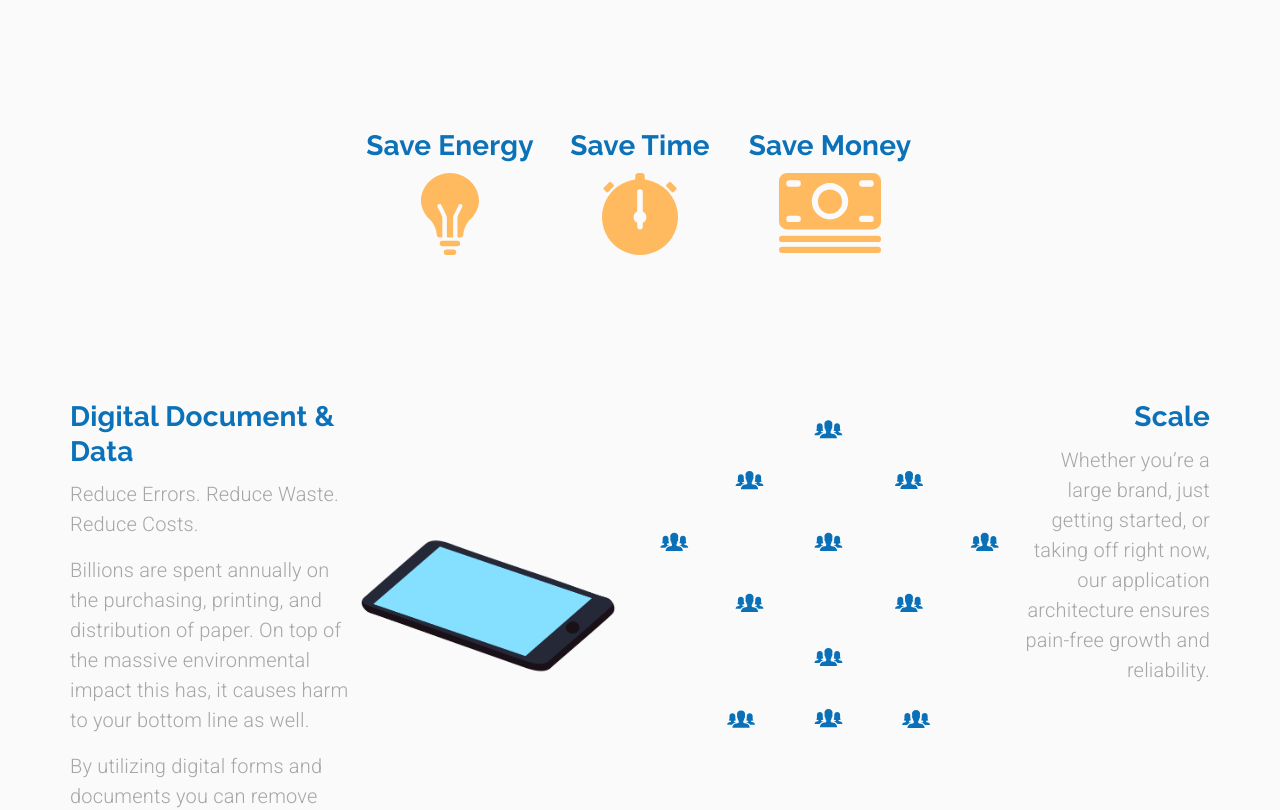
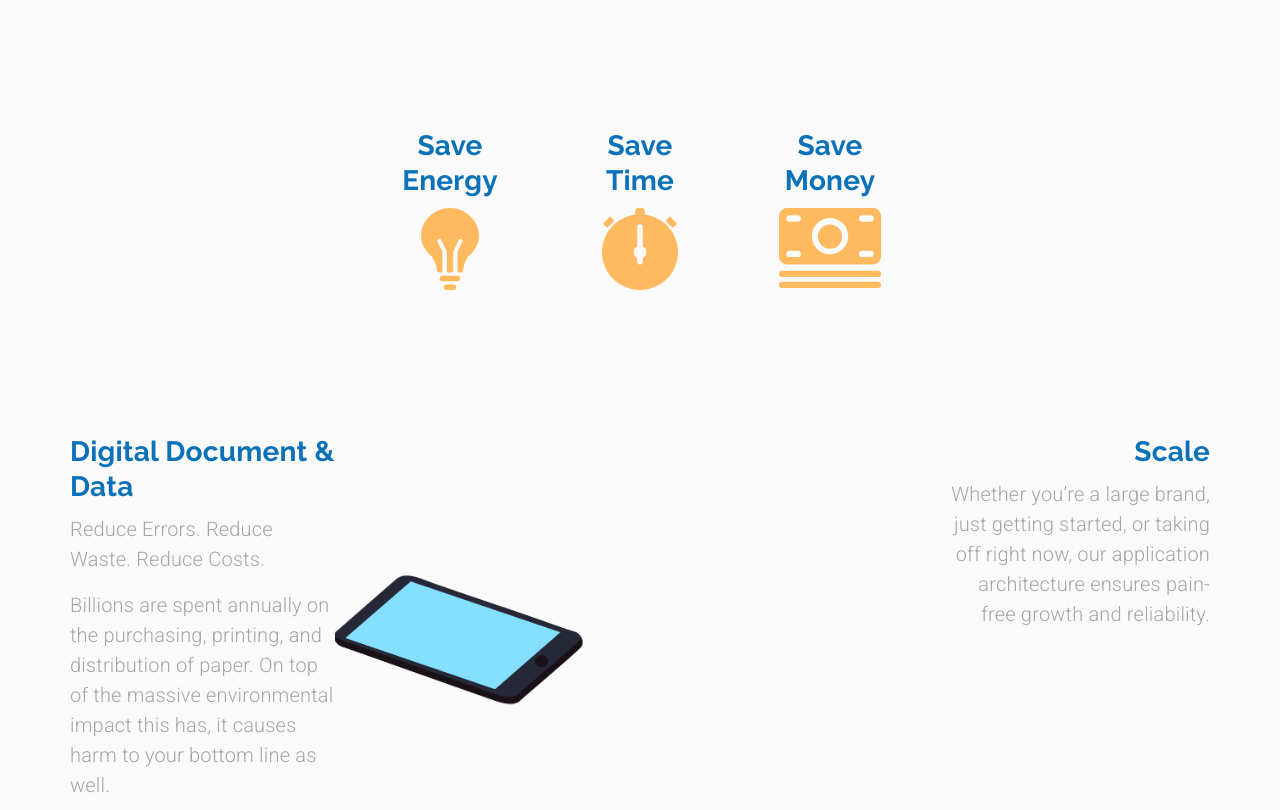
Before and after one commit to sudo-ditto/arcdevelopment-mui, a React (Create React App) app: page /customSoftware in a window 1280 px wide. Shown: the part 680-1490 px from the top of the page. Built offline with nearby package versions, Linux system fonts and the light colour scheme.

Commit message:
Finished custom software

```diff
--- a/src/pages/CustomSoftware.js
+++ b/src/pages/CustomSoftware.js
@@ -20,7 +20,11 @@ import scaleAnimation from '../animations/scaleAnimation/data.json';
 import automationAnimation from '../animations/automationAnimation/data.json';
 import uxAnimation from '../animations/uxAnimation/data';
 
+import CallToAction from '../components/ui/CallToAction';
+import { spacing } from '@material-ui/system';
+
 const useStyles = makeStyles(theme => ({
+    spacing: 8,
     content: {
         maxWidth: "43em"
     },
@@ -28,9 +32,15 @@ const useStyles = makeStyles(theme => ({
         marginTop: "0.5em"
     },
     mainContainer: {
-        padding: "2em 5em 10em",
+        padding: "2em 0 0",
         [theme.breakpoints.down("sm")]: {
-            padding: "1em 1.5em 1em",
+            padding: "1em 0 0",
+        }
+    },
+    rowContainer: {
+        padding: "0 5em",
+        [theme.breakpoints.down("sm")]: {
+            padding: "0 1.5em",
         }
     },
     iconsContainer: {
@@ -42,13 +52,25 @@ const useStyles = makeStyles(theme => ({
     itemContainer: {
         maxWidth: "50em"
     },
+    lottieScale: {
+        minWidth: 300,
+        maxWidth: 300,
+        minHeight: 100,
+        maxHeight: 350,
+        [theme.breakpoints.down("sm")]: {
+            minWidth: 150,
+            maxWidth: 200,
+        }
+    }
 }));
 
 const CustomSoftware = ({ setSelectedIndex }) => {
     const classes = useStyles();
     const theme = useTheme();
     const matchesMD = useMediaQuery(theme.breakpoints.down("md"));
+    const matchesMDUp = useMediaQuery(theme.breakpoints.up("md"));
     const matchesSM = useMediaQuery(theme.breakpoints.down("sm"));
+    const matchesXS = useMediaQuery(theme.breakpoints.down("xs"));
 
     const documentsOptions = {
         loop: true,
@@ -85,6 +107,8 @@ const CustomSoftware = ({ setSelectedIndex }) => {
 
     return (
         <Grid container direction="column" className={classes.mainContainer}>
+            <Grid item container direction="row" className={classes.rowContainer}>
+
                 <Grid item container direction="row" justifyContent={matchesMD ? "center" : "space-between"} >
                     <Hidden mdDown>
                         <Grid item className={classes.arrowContainer} style={{ marginRight: "1em", marginLeft: "-3.5em" }}>
@@ -135,7 +159,7 @@ const CustomSoftware = ({ setSelectedIndex }) => {
                 </Grid>
                 {/*Icons*/}
                 <Grid item container direction="row" justifyContent="center" className={classes.iconsContainer}>
-                <Grid item container lg={6} md={8} spacing={matchesSM ? 10 : undefined}>
+                    <Grid item container lg={6} md={8} spacing={matchesMDUp ? 10 : undefined} align="center">
                         <Grid item container direction="column" md alignItems="center">
                             <Grid item>
                                 <Typography variant="h4" gutterBottom>Save Energy</Typography>
@@ -163,7 +187,8 @@ const CustomSoftware = ({ setSelectedIndex }) => {
                     </Grid>
                 </Grid>
                 {/*Data*/}
-            <Grid item container direction={matchesMD ? "column" : "row"} justifyContent="space-between" alignItems={matchesMD ? "center" : undefined} spacing={matchesMD ? 10 : undefined}>
+                <Grid item container direction={matchesMD ? "column" : "row"} justifyContent="space-between" alignItems={matchesMD ? "center" : undefined} spacing={matchesMDUp ? 10 : 0}>
+
                     <Grid item container className={classes.itemContainer} md direction={matchesSM ? "column" : "row"}>
                         <Grid item container direction="column" md align={matchesSM ? "center" : undefined}>
                             <Grid item>
@@ -195,9 +220,9 @@ const CustomSoftware = ({ setSelectedIndex }) => {
                             <Lottie options={documentsOptions} style={{ maxHeight: 275, maxWidth: 275, minHeight: 250 }} />
                         </Grid>
                     </Grid>
-                <Grid item container className={classes.itemContainer} md spacing={matchesSM ? 10 : undefined} direction={matchesSM ? "column" : "row"}>
+                    <Grid item container className={classes.itemContainer} md spacing={matchesSM ? 0 : undefined} direction={matchesSM ? "column" : "row"}>
                         <Grid item md>
-                        <Lottie options={scaleOptions} style={{ minWidth: 380, maxWidth: 300, minHeight: 100, maxHeight: 350 }} />
+                            <Lottie options={scaleOptions} className={classes.lottieScale} />
                         </Grid>
                         <Grid item container direction="column" md align="right">
                             <Grid item>
@@ -234,8 +259,8 @@ const CustomSoftware = ({ setSelectedIndex }) => {
                         </Grid>
                     </Grid>
                     {/*Automation and UX Block*/}
-                <Grid item container direction="row" direction={matchesMD ? "column" : "row"} justifyContent="space-between" alignItems={matchesMD ? "center" : undefined} justifyContent="space-between" style={{ marginBottom: "10em" }} spacing={10}>
-                    <Grid item container className={classes.itemContainer} md direction={matchesSM ? "column" : "row"} spacing={matchesSM ? 10 : undefined}>
+                    <Grid item container direction="row" direction={matchesMD ? "column" : "row"} justifyContent="space-between" alignItems={matchesMD ? "center" : undefined} justifyContent="space-between" style={{ marginBottom: "10em" }} spacing={matchesMDUp ? 10 : 0}>
+                        <Grid item container className={classes.itemContainer} md direction={matchesSM ? "column" : "row"} spacing={matchesSM ? 0 : undefined}>
                             <Grid item container direction="column" md>
                                 <Grid item>
                                     <Typography variant="h4" gutterBottom>
@@ -264,7 +289,7 @@ const CustomSoftware = ({ setSelectedIndex }) => {
                                 <Lottie options={automationOptions} style={{ maxHeight: 290, maxWidth: 280 }} />
                             </Grid>
                         </Grid>
-                    <Grid item container className={classes.itemContainer} md direction={matchesSM ? "column" : "row"} spacing={matchesSM ? 10 : undefined}>
+                        <Grid item container className={classes.itemContainer} md direction={matchesSM ? "column" : "row"} spacing={matchesMDUp ? 10 : undefined}>
                             <Grid item md>
                                 <Lottie options={uxOptions} style={{ maxWidth: 155, maxHeight: 310 }} />
                             </Grid>
@@ -293,6 +318,8 @@ const CustomSoftware = ({ setSelectedIndex }) => {
                     </Grid>
                 </Grid>
             </Grid>
+            <CallToAction />
+        </Grid>
     );
 }
 
```
Lines whose indentation alone changed are shown as unchanged.
